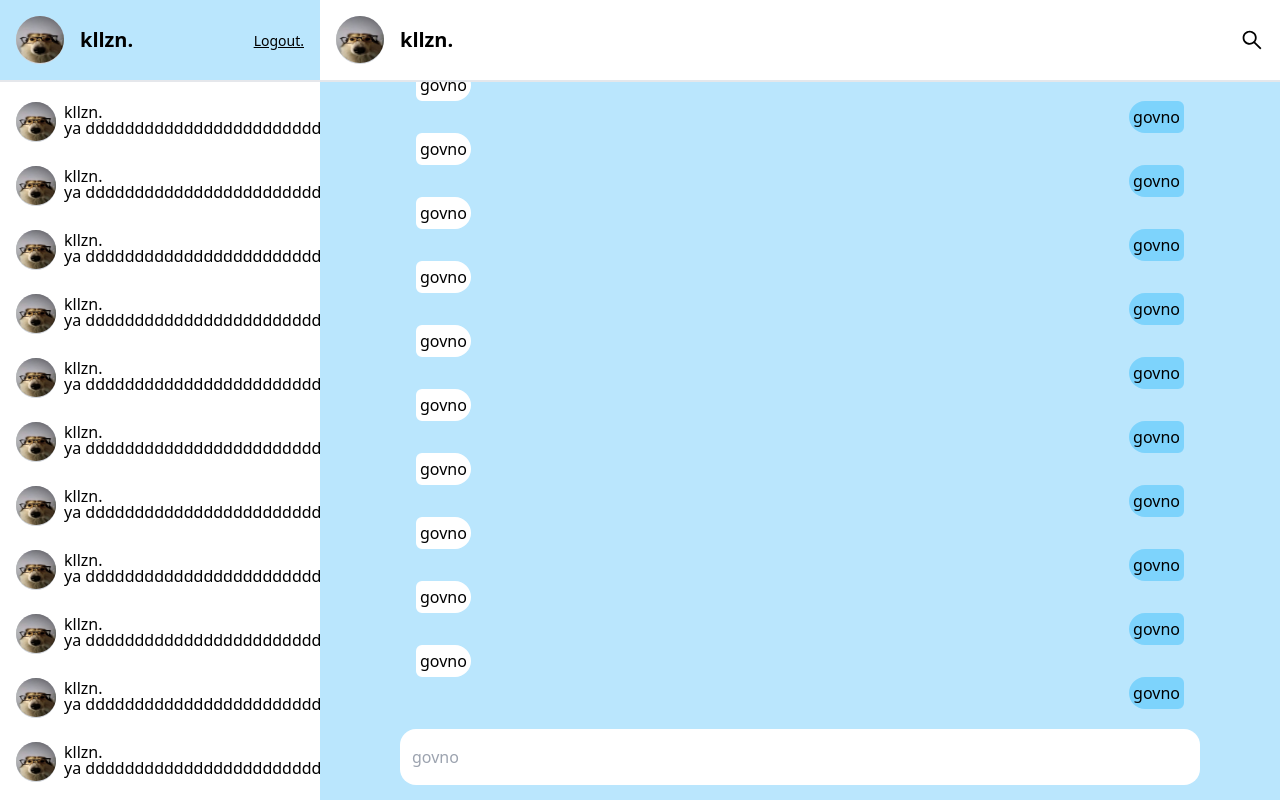
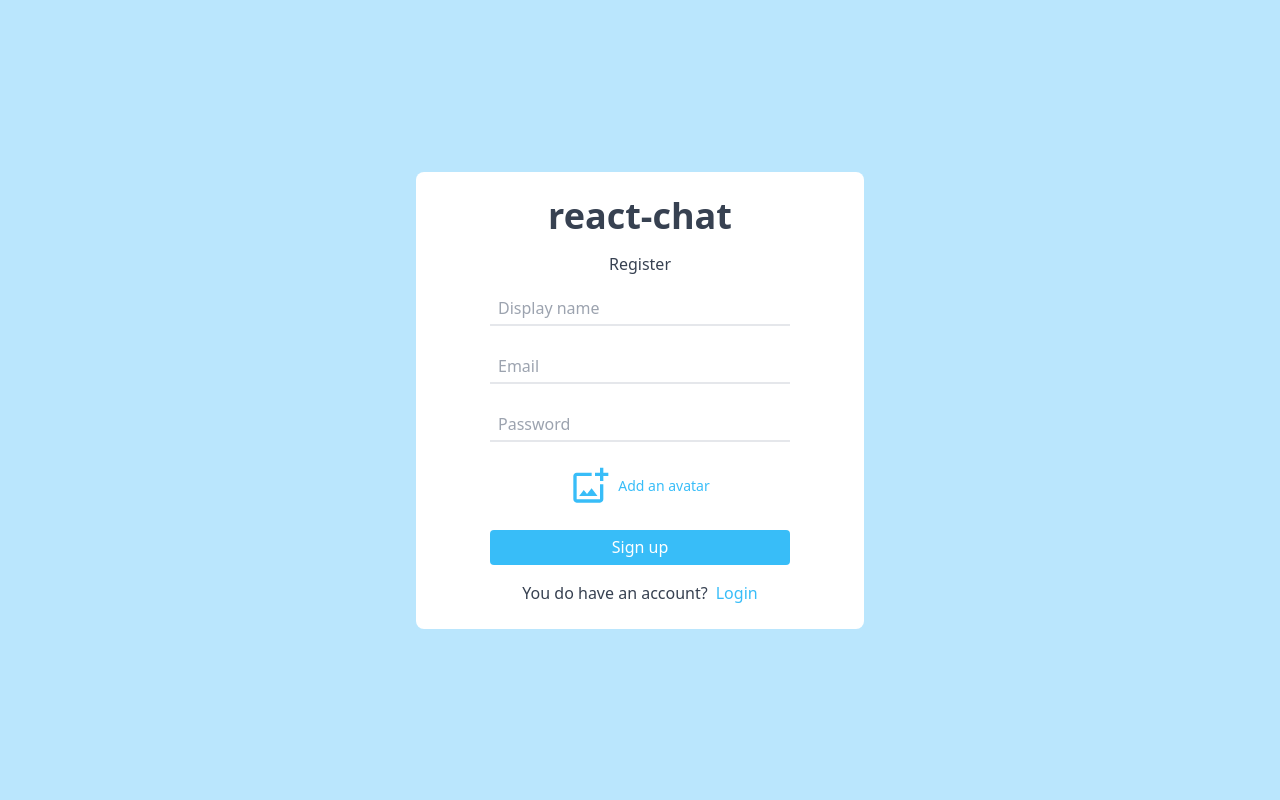
Before and after one commit to kllzn/react-chat, a React (Vite) app: page / in a window 1280 px wide. Built offline with nearby package versions, Linux system fonts and the light colour scheme.

Commit message:
firebase auth init

```diff
--- a/package.json
+++ b/package.json
@@ -10,6 +10,7 @@
     "preview": "vite preview"
   },
   "dependencies": {
+    "firebase": "^10.3.0",
     "react": "^18.2.0",
     "react-dom": "^18.2.0",
     "react-icons": "^4.10.1"
--- a/src/App.tsx
+++ b/src/App.tsx
@@ -1,7 +1,7 @@
-import Home from "./routes/Home";
+import Register from "./routes/Register";
 
 function App() {
-  return <Home></Home>;
+  return <Register />;
 }
 
 export default App;
--- a/src/components/Home/RightColumn/ChatBlock/ChatBlock.tsx
+++ b/src/components/Home/RightColumn/ChatBlock/ChatBlock.tsx
@@ -16,7 +16,7 @@ const ChatBlock: FC<ChatBlockProps> = () => {
   return (
     <div className="w-full max-h-full h-[calc(100%-81px)] bg-sky-200 flex flex-col pb-4 px-2">
       <div className=" flex flex-col items-center justify-between overflow-y-scroll mb-5 scrollbar-thin scrollbar-thumb-gray-400 scrollbar-track-transparent">
-        <div className=" w-full max-w-[50em] my-0 mx-auto flex flex-col items-stretch justify-end p-[1rem_1rem_0_1rem] ">
+        <div className=" w-full max-w-[50em] my-0 mx-auto flex flex-col items-stretch justify-end p-[1rem_1rem_0_1rem] gap-4">
           <Message isOwn={false} />
           <Message isOwn={true} />
           <Message isOwn={false} />
--- a/src/components/Home/RightColumn/ChatBlock/Message.tsx
+++ b/src/components/Home/RightColumn/ChatBlock/Message.tsx
@@ -5,18 +5,27 @@ interface MessageProps {
 }
 
 const Message: FC<MessageProps> = ({ isOwn }) => {
+  const date = `${new Date().getHours()}:${new Date().getMinutes()}`;
   return (
     <>
       {isOwn ? (
-        <div className="flex items-end flex-row-reverse">
-          <div className="bg-sky-300 max-w-[35rem] p-1 rounded-tr-md rounded-br-md rounded-tl-2xl rounded-bl-2xl ">
-            govno
+        <div className="flex flex-row-reverse">
+          <div className="bg-sky-300 max-w-[35rem] p-2 rounded-tr-md rounded-br-md rounded-tl-2xl rounded-bl-2xl break-words flex items-end">
+            Lorem ipsum dolor sit amet consectetur, adipisicing elit. Doloribus,
+            reiciendis quas voluptate possimus sit consequatur pariatur,
+            eligendi aspernatur vitae est eum culpa placeat incidunt nesciunt
+            veniam excepturi et dolor debitis.
+            <div className=" text-gray-500 text-sm">{date}</div>
           </div>
         </div>
       ) : (
         <div className="flex items-end">
-          <div className=" bg-white max-w-[35rem] p-1 rounded-tl-md rounded-bl-md rounded-tr-2xl rounded-br-2xl ">
-            govno
+          <div className=" bg-white max-w-[35rem] p-2 rounded-tl-md rounded-bl-md rounded-tr-2xl rounded-br-2xl break-words flex items-end">
+            Lorem ipsum dolor sit, amet consectetur adipisicing elit. Explicabo,
+            numquam. Iste culpa labore dolor voluptatem blanditiis maxime
+            mollitia assumenda voluptatibus non, alias, esse odit harum unde
+            illum distinctio, repudiandae voluptatum.
+            <div className=" text-gray-500 text-sm">{date}</div>
           </div>
         </div>
       )}
--- /dev/null
+++ b/src/firebase.ts
@@ -0,0 +1,23 @@
+// Import the functions you need from the SDKs you need
+import { initializeApp } from "firebase/app";
+import { getAuth } from "firebase/auth";
+import { getFirestore } from "firebase/firestore";
+import { getStorage } from "firebase/storage";
+// TODO: Add SDKs for Firebase products that you want to use
+// https://firebase.google.com/docs/web/setup#available-libraries
+
+// Your web app's Firebase configuration
+const firebaseConfig = {
+  apiKey: import.meta.env.VITE_FIREBASE_API_KEY,
+  authDomain: import.meta.env.VITE_FIREBASE_AUTH_DOMAIN,
+  projectId: import.meta.env.VITE_FIREBASE_PROJECT_ID,
+  storageBucket: import.meta.env.VITE_FIREBASE_STORAGE_BUCKET,
+  messagingSenderId: import.meta.env.VITE_FIREBASE_MESSAGING_SENDER_ID,
+  appId: import.meta.env.VITE_FIREBASE_APP_ID
+};
+
+// Initialize Firebase
+export const app = initializeApp(firebaseConfig);
+export const auth = getAuth(app);
+export const storage = getStorage();
+export const db = getFirestore(app);
--- a/src/routes/Register.tsx
+++ b/src/routes/Register.tsx
@@ -1,25 +1,87 @@
 import { MdOutlineAddPhotoAlternate } from "react-icons/md";
+import { createUserWithEmailAndPassword } from "firebase/auth";
+import { auth, storage, db } from "../firebase";
+import { useState } from "react";
+import { ref, uploadBytesResumable, getDownloadURL } from "firebase/storage";
+import { updateProfile } from "firebase/auth/cordova";
+import { doc, setDoc } from "firebase/firestore";
 
 const Register = () => {
+  const [error, setError] = useState(false);
+
+  const handleSubmit = async (e: React.FormEvent<HTMLFormElement>) => {
+    e.preventDefault();
+    const { target } = e as unknown as {
+      target: {
+        displayName: HTMLInputElement;
+        email: HTMLInputElement;
+        password: HTMLInputElement;
+        avatar: HTMLInputElement;
+      };
+    };
+    const displayName = target.displayName.value;
+    const email = target.email.value;
+    const password = target.password.value;
+    const avatar = target.avatar.files![0];
+    try {
+      const responce = await createUserWithEmailAndPassword(
+        auth,
+        email,
+        password
+      );
+      const date = new Date().getTime();
+      const storageRef = ref(storage, `${displayName + date}`);
+      await uploadBytesResumable(storageRef, avatar).then(() => {
+        getDownloadURL(storageRef).then(async (downloadURL) => {
+          try {
+            await updateProfile(responce.user, {
+              displayName,
+              photoURL: downloadURL
+            });
+
+            await setDoc(doc(db, "users", responce.user.uid), {
+              uid: responce.user.uid,
+              displayName,
+              email,
+              photoURL: downloadURL
+            });
+            // await setDoc(doc(db, "userChats", responce.user.uid), {
+
+            // })
+          } catch (error) {
+            console.log(error);
+          }
+        });
+      });
+    } catch {
+      setError(true);
+    }
+  };
   return (
     <section className="register h-[100vh] flex justify-center items-center bg-sky-200">
       <div className="bg-white rounded-lg flex flex-col items-center gap-y-4 w-full sm:w-[60vw] lg:w-[35vw] py-6 px-2">
         <h1 className="font-bold text-4xl text-gray-700">react-chat</h1>
         <span className="font-medium text-gray-700">Register</span>
-        <form action="" className="flex flex-col gap-y-6 w-full items-center">
+        <form
+          onSubmit={handleSubmit}
+          className="flex flex-col gap-y-6 w-full items-center">
           <input
             type="text"
-            placeholder="Name"
+            name="displayName"
+            placeholder="Display name"
+            minLength={3}
             className="w-[90%] border-b-2 max-w-[300px] px-2 py-1 focus:outline-none focus:ring-0 focus:border-gray-500"></input>
           <input
             type="email"
+            name="email"
             placeholder="Email"
             className="w-[90%] border-b-2 max-w-[300px] px-2 py-1 focus:outline-none focus:ring-0 focus:border-gray-500"></input>
           <input
             type="password"
+            name="password"
             placeholder="Password"
             className="w-[90%] border-b-2 max-w-[300px] px-2 py-1 focus:outline-none focus:ring-0 focus:border-gray-500"></input>
-          <input type="file" id="file" className=" hidden" />
+          <input type="file" id="file" name="avatar" className=" hidden" />
           <label
             htmlFor="file"
             className="px-2 flex items-center gap-2 cursor-pointer">
@@ -31,6 +93,7 @@ const Register = () => {
           <button className="w-full max-w-[300px] rounded bg-sky-400 hover:bg-sky-500 min-h-[35px] text-white font-medium transition-all duration-200">
             Sign up
           </button>
+          {error && <div>Something went wrong</div>}
         </form>
         <div className="flex flex-col items-center">
           <span className=" font-medium text-gray-700">
```
Also changed, not shown: 2 other files (tests, documents, lock files or other folders).
